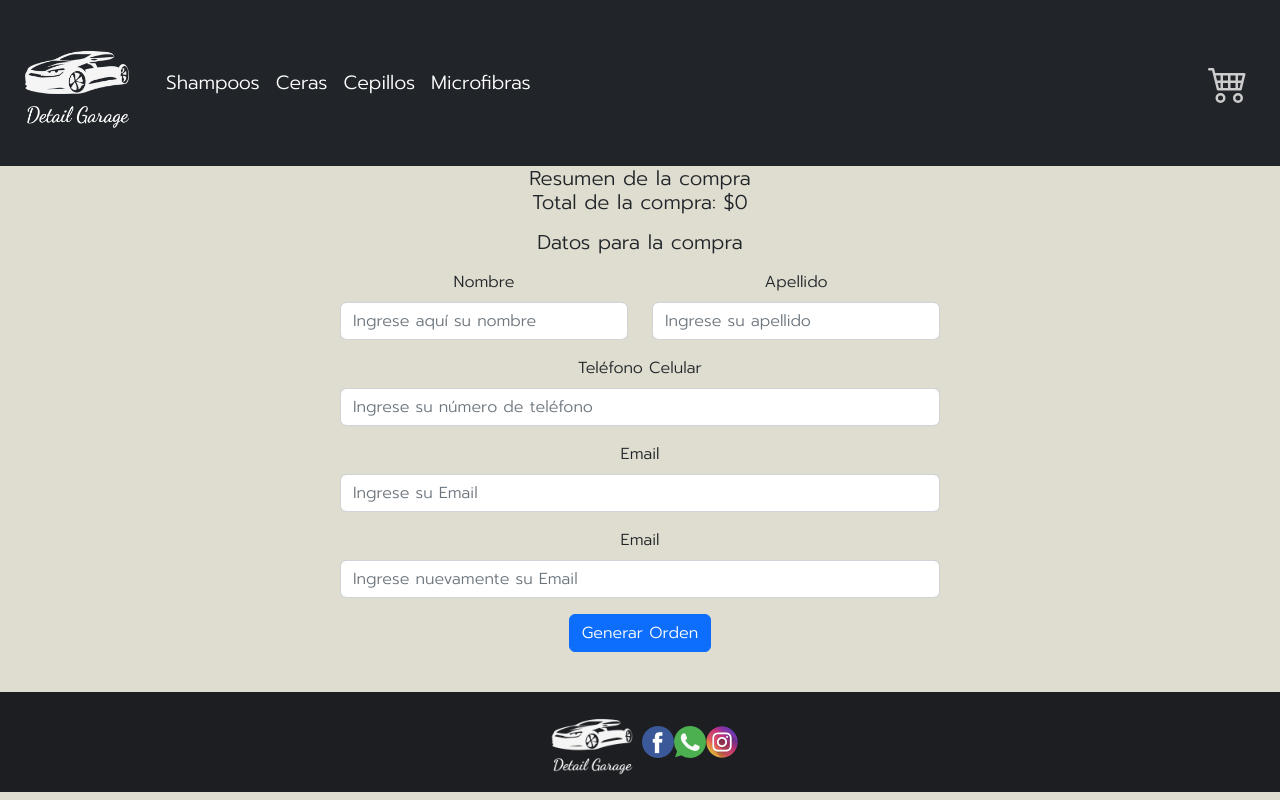
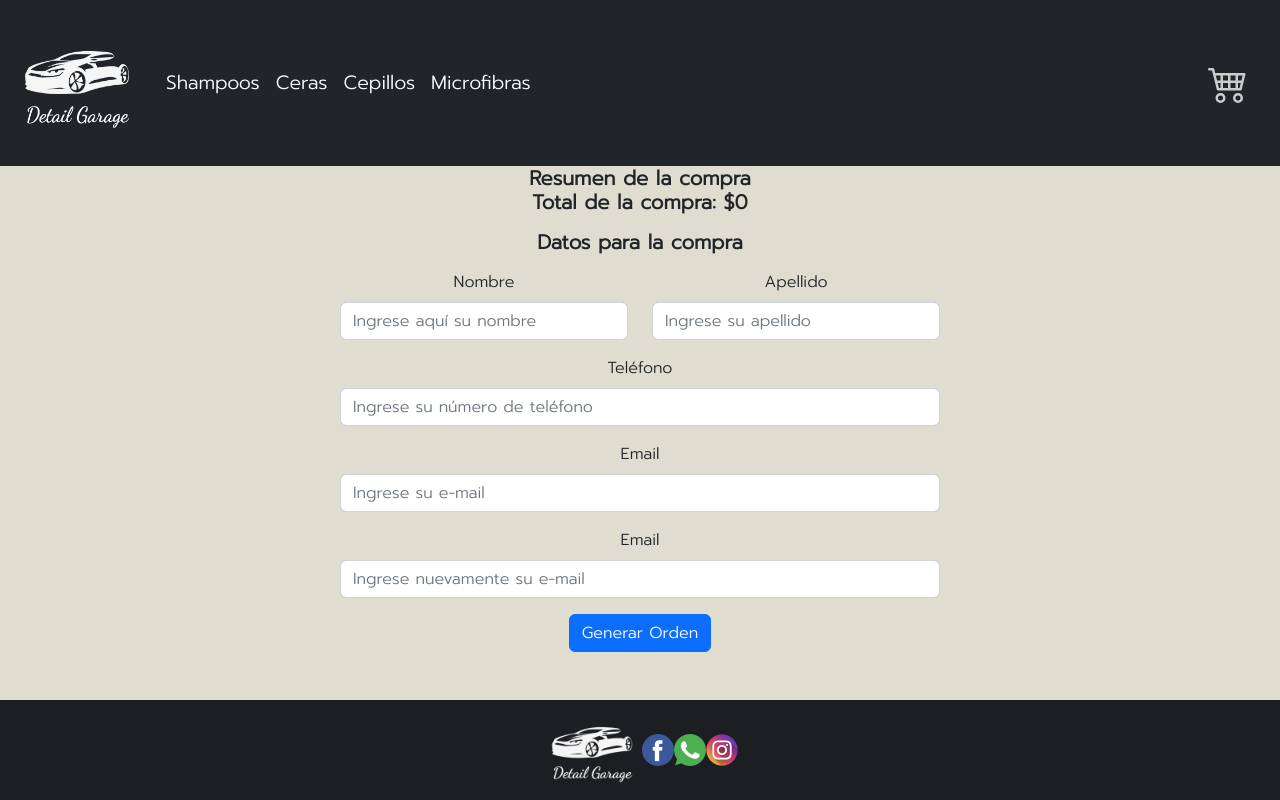
Before and after one commit to MarianoGiayetto/PreEntrega1-Giayetto, a React (Create React App) app: page /checkout in a window 1280 px wide. Built offline with nearby package versions, Linux system fonts and the light colour scheme.

Commit message:
mas cambios

```diff
--- a/src/components/Checkout.jsx
+++ b/src/components/Checkout.jsx
@@ -1,5 +1,10 @@
 import {
-  addDoc, collection, doc, getFirestore, increment, updateDoc
+  addDoc,
+  collection,
+  doc,
+  getFirestore,
+  increment,
+  updateDoc,
 } from "firebase/firestore";
 import React, { useContext, useState } from "react";
 import { Button, Card } from "react-bootstrap";
@@ -13,59 +18,62 @@ import "../stylesheets/Card.css";
 
 export default function Checkout() {
   const { cart, totalPrice, clearCart } = useContext(cartContext);
-  const name = "";
-  const lastName = "";
-  const tel = "";
-  const email1 = "";
-  const email2 = "";
 
   const [finPedido, setFinPedido] = useState(false);
 
   const [codeOrder, setCodeOrder] = useState("");
 
-  const [ form, setForm ] = useState({})
-  const [ errors, setErrors ] = useState({})
+  const [form, setForm] = useState({});
+  const [errors, setErrors] = useState({});
+  const { name, lastName, tel, email1, email2 } = form;
 
   const setField = (field, value) => {
-    setForm({...form, [field]: value})
+    setForm({ ...form, [field]: value });
     // Check and see if errors exist, and remove them from the error object:
-  if ( !!errors[field] ) {
-    setErrors({...errors, [field]: null})
+    if (!!errors[field]) {
+      setErrors({ ...errors, [field]: null });
     }
-  }
+  };
 
   const findFormErrors = () => {
-  const { name, lastName,email1,email2} = form
-  const newErrors = {}
+    const { name, lastName, email1, email2 } = form;
+    const newErrors = {};
     // name errors
-  if ( !name || name === '' ) newErrors.name = 'Este campo no puede estar vacío'
-  else if ( name.length < 3 ) newErrors.name = 'El nombre es muy corto'
-  else if (name.length >30 ) newErrors.name = 'El nombre es muy largo'
+    if (!name || name === "") newErrors.name = "Este campo es obligatorio.";
+    else if (name.length < 3) newErrors.name = "El nombre es muy corto.";
+    else if (name.length > 30) newErrors.name = "El nombre es muy largo.";
+    else if (!/^[a-zA-Z]+$/.test(name))
+      newErrors.name = "Solo se admiten letras para este campo";
     //lastName errors
-  if ( !lastName || lastName === '' ) newErrors.lastName = 'Este campo no puede estar vacío'
-  else if ( lastName.length < 3 ) newErrors.lastName = 'El apellido es muy corto'
-  else if (lastName.length >30 ) newErrors.lastName = 'El apellido es muy largo'
+    if (!lastName || lastName === "")
+      newErrors.lastName = "Este campo es obligatorio.";
+    else if (lastName.length < 3)
+      newErrors.lastName = "El apellido es muy corto.";
+    else if (lastName.length > 30)
+      newErrors.lastName = "El apellido es muy largo.";
+    else if (!/^[a-zA-Z]+$/.test(lastName))
+      newErrors.lastName = "Solo se admiten letras para este campo";
     // email1 errors
-  if (!email1 || email1 === '') newErrors.email1 = "El email es requerido";
-  else if (!/\S+@\S+\.\S+/.test(email1))newErrors.email1 = "La dirección de correo ingresada es inválida";
+    if (!email1 || email1 === "")
+      newErrors.email1 = "Este campo es obligatorio.";
+    else if (!/\S+@\S+\.\S+/.test(email1))
+      newErrors.email1 = "La dirección de correo ingresada es inválida";
     // email2 errors
-  if (!email2 || email2 === '') newErrors.email2 = "El email es requerido";
-  else if (!/\S+@\S+\.\S+/.test(email2))newErrors.email2 = "La dirección de correo ingresada es inválida";
-  else if (email1 !== email2) newErrors.email2 = "Los mails no coinciden"
-
-  return newErrors
+    if (!email2 || email2 === "")
+      newErrors.email2 = "Este campo es obligatorio.";
+    else if (!/\S+@\S+\.\S+/.test(email2))
+      newErrors.email2 = "La dirección de correo ingresada es inválida";
+    else if (email1 !== email2) newErrors.email2 = "Los mails no coinciden.";
+    return newErrors;
+  };
+  const handleClick = (e) => {
+    e.preventDefault();
+    setFinPedido(false);
+    const newErrors = findFormErrors();
+    if (Object.keys(newErrors).length > 0) {
+      setErrors(newErrors);
+      return;
     }
-  const handleClick = e => {
-    e.preventDefault()
-    setFinPedido(false);
-    const newErrors= findFormErrors()
-    if (Object.keys(newErrors).length>0){
-      setErrors(newErrors)
-      return
-    }/* else{
-      alert("Thank you for your feedback")
-    } */
-
     const order = {
       buyer: { name, lastName, tel, email1, email2 },
       items: cart.map((product) => ({
@@ -79,13 +87,9 @@ const findFormErrors = () => {
 
     const db = getFirestore();
     const ordersCollection = collection(db, "orders");
-
     if (cart.length === 0) {
       return;
     }
-
-
-
     addDoc(ordersCollection, order).then(({ id }) => {
       setCodeOrder(id);
       cart.forEach((item) => {
@@ -93,6 +97,7 @@ const findFormErrors = () => {
         updateDoc(documento, { stock: increment(-item.quantity) });
         setFinPedido(true);
         clearCart();
+        console.log(order);
       });
     });
   };
@@ -100,34 +105,51 @@ const findFormErrors = () => {
   return (
     <div>
       {finPedido ? (
-        <div>
-          <h2>{`Muchas gracias por su compra: ${name}. \nLa orden de su pedido es: ${codeOrder}`}</h2>
+        <div style={{ margin: "50px auto" }}>
+          <h2>{`Muchas gracias por su compra ${name}!!!`}</h2>
+          <h2>{`La orden de su pedido es: ${codeOrder}`}</h2>
           <Link className="boton__link" to="/">
             Volver a la tienda
           </Link>
         </div>
       ) : (
         <div>
-            <Card.Title>Resumen de la compra</Card.Title>
+          <Card.Title style={{ fontWeight: "bolder" }}>
+            Resumen de la compra
+          </Card.Title>
           {cart.map((product) => (
-            <Card border="dark"style={{width:'70%',margin:'20px auto', alignItems:'center' }} >
+            <Card
+              border="dark"
+              style={{
+                width: "70%",
+                margin: "20px auto",
+                alignItems: "center",
+              }}
+            >
               <Card.Title>{product.title}</Card.Title>
-            <Card.Text >Precio por unidad: ${product.price}</Card.Text>
-            <Card.Text >Cantidad: {product.quantity}</Card.Text>
-            <Card.Text >Subtotal: ${product.quantity * product.price}</Card.Text>
+              <Card.Text>Precio por unidad: ${product.price}</Card.Text>
+              <Card.Text>Cantidad: {product.quantity}</Card.Text>
+              <Card.Text>
+                Subtotal: ${product.quantity * product.price}
+              </Card.Text>
             </Card>
           ))}
-          <Card.Title>{`Total de la compra: $${totalPrice()}`}</Card.Title>
-          <Card.Title className="m-3">Datos para la compra</Card.Title>
+          <Card.Title
+            style={{ fontWeight: "bolder" }}
+          >{`Total de la compra: $${totalPrice()}`}</Card.Title>
+          <Card.Title style={{ fontWeight: "bolder" }} className="m-3">
+            Datos para la compra
+          </Card.Title>
           <Form>
             <Row className="m-3 justify-content-md-center">
               <Form.Group as={Col} lg="3" controlId="formGridName">
                 <Form.Label>Nombre</Form.Label>
                 <Form.Control
                   type="text"
+                  required
                   isInvalid={!!errors.name}
                   placeholder="Ingrese aquí su nombre"
-                  onChange={e=>setField('name',e.target.value)}
+                  onChange={(e) => setField("name", e.target.value)}
                 ></Form.Control>
                 <Form.Control.Feedback type="invalid">
                   {errors.name}
@@ -137,9 +159,10 @@ const findFormErrors = () => {
                 <Form.Label>Apellido</Form.Label>
                 <Form.Control
                   type="text"
+                  required
                   isInvalid={!!errors.lastName}
                   placeholder="Ingrese su apellido"
-                  onChange={e => setField('lastName',e.target.value)}
+                  onChange={(e) => setField("lastName", e.target.value)}
                 ></Form.Control>
                 <Form.Control.Feedback type="invalid">
                   {errors.lastName}
@@ -148,12 +171,11 @@ const findFormErrors = () => {
             </Row>
             <Row className="m-3 justify-content-md-center">
               <Form.Group as={Col} lg="6" controlId="formGridTel">
-                <Form.Label>Teléfono Celular</Form.Label>
+                <Form.Label>Teléfono</Form.Label>
                 <Form.Control
-                  required
                   type="number"
                   placeholder="Ingrese su número de teléfono"
-                  onChange={e => setField('tel',e.target.value)}
+                  onChange={(e) => setField("tel", e.target.value)}
                 />
               </Form.Group>
             </Row>
@@ -164,8 +186,8 @@ const findFormErrors = () => {
                   required
                   isInvalid={!!errors.email1}
                   type="email"
-                  placeholder="Ingrese su Email"
-                  onChange={e => setField('email1',e.target.value)}
+                  placeholder="Ingrese su e-mail"
+                  onChange={(e) => setField("email1", e.target.value)}
                 ></Form.Control>
                 <Form.Control.Feedback type="invalid">
                   {errors.email1}
@@ -180,18 +202,19 @@ const findFormErrors = () => {
                   required
                   isInvalid={!!errors.email2}
                   type="email"
-                  placeholder="Ingrese nuevamente su Email"
-                  onChange={e => setField('email2',e.target.value)}
+                  placeholder="Ingrese nuevamente su e-mail"
+                  onChange={(e) => setField("email2", e.target.value)}
                 ></Form.Control>
                 <Form.Control.Feedback type="invalid">
                   {errors.email2}
                 </Form.Control.Feedback>
               </Form.Group>
             </Row>
-            <Button type="submit"
-
+            <Button
+              type="submit"
               className="boton__Button"
-              onClick={handleClick}>Generar Orden
+              onClick={handleClick}>
+              Generar Orden
             </Button>
           </Form>
         </div>
--- a/src/stylesheets/Footer.css
+++ b/src/stylesheets/Footer.css
@@ -1,6 +1,6 @@
 .footer{
   position: relative;
-    margin-top: 5vh;
+    margin-top: auto;
     background-color:#1c1e21;
   }
 .footer__logo{
```
Lines whose indentation alone changed are shown as unchanged.
